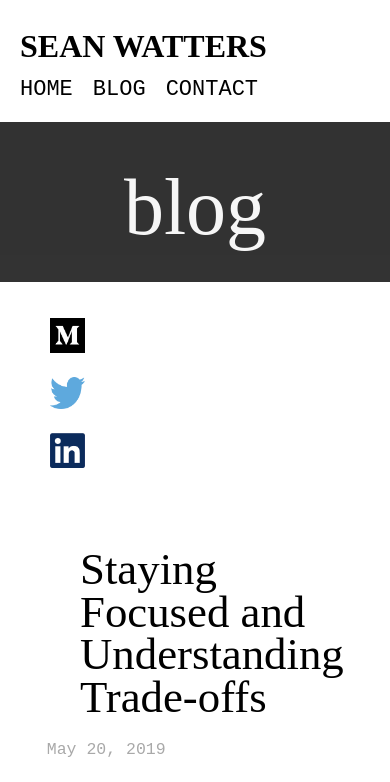
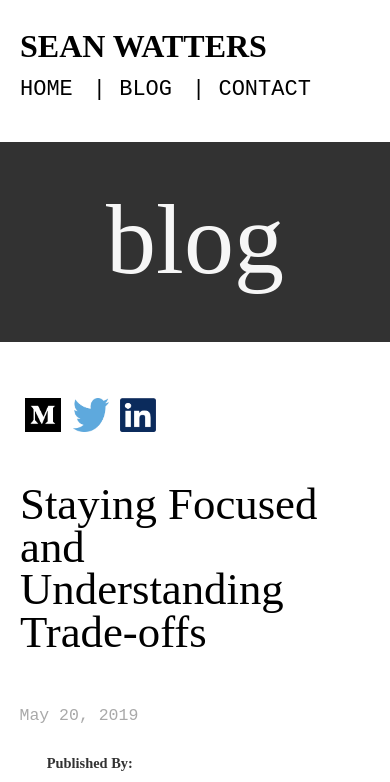
Before and after one commit to seanwatters/seanwatters.github.io, a plain HTML site: page blog.html in a window 390 px wide. Shown: the top 782 px of the page. Drawn offline with Linux system fonts and the light colour scheme.

Commit message:
updating for mobile

```diff
--- a/blog.html
+++ b/blog.html
@@ -17,8 +17,8 @@
         <ul style="list-style-type: none;">
           <nav>
             <li class="nav_links_list"><a href="index" style="color: black">HOME</a></li>
-            <li class="nav_links_list"><a href="blog" style="color: black">BLOG</a></li>
-            <li class="nav_links_list"><a href="contact" style="color: black">CONTACT</a></li>
+            <li class="nav_links_list">| <a href="blog" style="color: black">BLOG</a></li>
+            <li class="nav_links_list">| <a href="contact" style="color: black">CONTACT</a></li>
           </nav>
         </ul>
       </div>
@@ -29,11 +29,11 @@
 
       <ul class="link_icons_ul">
         <nav>
-          <li class="external_link_icons"><a href="https://medium.com/@sean_watters"><img src="icons/medium_icon.png" alt="Medium" width="35" height="35"></a>
+          <li class="external_link_icons"><a href="https://medium.com/@sean_watters"><img src="icons/medium_icon.png" alt="Medium" class="icon_style"></a>
 
-          <li class="external_link_icons"><a href="https://twitter.com/sean_watters"><img src="icons/twitter_icon.png" alt="Twitter" width="35" height="32"></a>
+          <li class="external_link_icons"><a href="https://twitter.com/sean_watters"><img src="icons/twitter_icon.png" alt="Twitter" class="icon_style"></a>
 
-          <li class="external_link_icons"><a href="https://www.linkedin.com/in/sean-watters-2877b9125/"><img src="icons/linkedin_icon.png" alt="LinkedIn" width="35" height="35"></a>
+          <li class="external_link_icons"><a href="https://www.linkedin.com/in/sean-watters-2877b9125/"><img src="icons/linkedin_icon.png" alt="LinkedIn" class="icon_style"></a>
         </nav>
       </ul>
     </header>
@@ -43,8 +43,8 @@
       <h2 style="padding-top: 50px; font-size:2.8em;"><a href="blog/staying-focused-and-understanding-trade-offs" style="color: black;">Staying Focused and Understanding Trade-offs</a></h2>
       <p style="margin-top: -30px; color: darkgrey;">May 20, 2019</p>
 
-      <h3 style="font-size: .9em; margin-left: 7.5%; color:black; opacity: .8;">Published By:</h3>
-      <a href="https://medium.com/better-programming" style="margin-left:11%;color: black; line-height: 0%;"><img src="icons/better_prog_logo.png" alt="Better Programming" width="230" height="30" style="display: block; margin-left:7.5%;"></a>
+      <h3 style="font-size: .9em; margin-left: 12%; color:black; opacity: .8;">Published By:</h3>
+      <a href="https://medium.com/better-programming" style="margin-left:11%;color: black; line-height: 0%;"><img src="icons/better_prog_logo.png" alt="Better Programming" width="230" height="30" style="display: block; margin-left:11%;"></a>
 
       <p>While this post is focused on software development, I have also found these ideas useful in other contexts. In fact, I have developed these perspectives primarily outside of a software context... </p>
 
--- a/css/styles.css
+++ b/css/styles.css
@@ -26,7 +26,7 @@ a:active {
   z-index: 100;
   font-family: "Courier New", Courier, monospace; font-weight: 400; font-size: 1.6em; color: black;
   float:right; margin-top: -10px;
-  padding-bottom: 10px;
+  padding-bottom: 30px;
 }
 
 .nav_links_list {
@@ -38,12 +38,20 @@ a:active {
 }
 
 .link_icons_ul {
+  padding-top: 10px;
   list-style-type: none;
+  margin-bottom: -40px;
+  float: left;
+}
+
+.icon_style {
+  height: 40;
+  width: 42;
 }
 
 .header_band {
   z-index: -100;
-  height: 160px;
+  height: 180px;
   background-color: black; opacity: 0.8; background-clip: border-box;
   clear: both;
 }
@@ -64,7 +72,7 @@ a:active {
 body {
   z-index: 100;
   background-color: white;
-  max-width: 850px;
+  max-width: 900px;
   margin-left: auto;
   margin-right: auto;
   clear: both;
@@ -73,8 +81,9 @@ body {
 h2 {
   z-index: 100;
   font-weight: 100; font-size: 3.5em; color: black; line-height: 95%;
-  margin-right: 80px;
-  margin-left: 80px;
+  margin-right: 95px;
+  margin-left: 95px;
+  float: left;
   clear: both;
 }
 
@@ -95,7 +104,7 @@ p {
   z-index: 100;
   font-size: 16.5px; font-family: "Courier New", Courier, monospace; line-height: 300%; color: black;
   margin-right: 12%; margin-left: 12%;
-  max-width: 700px; clear: both;
+  max-width: 800px; clear: both;
 }
 
 
@@ -138,6 +147,7 @@ p {
 .social_media_links {
   color: whitesmoke; font-family: "Courier New", Courier, monospace; font-size: 15px;
   padding-top: 60px;
+  margin-left: 30%;
 }
 
 .social_media_li {
@@ -197,38 +207,48 @@ p {
     z-index: 100;
     font-family: "Courier New", Courier, monospace; font-weight: 400; font-size: 22px;
 
-    float:left; margin-top: 0px; margin-left: -30px;padding-bottom: 10px;
+    float:left; margin-top: 0px; margin-left: -30px;padding-bottom: 30px;
   }
 
   .nav_links_list {
-    float: left; padding: 10px;
+    float: left; padding-right: 10px;
   }
 
   .external_link_icons {
-    float: none; padding: 10px;
+    float: left; padding: 10px;
+    width:27.5px;
+  }
+
+  .icon_style {
+    height: 34;
+    width: 36;
   }
 
   .link_icons_ul {
-    padding-top: 10px;
+    padding-top: 30px;
     list-style-type: none;
     float: left;
+    margin-left: -25px;
+    margin-bottom: -50px;
   }
 
   .header_band {
     z-index: -100;
-    height: 160px;
+    height: 200px;
     background-color: black; opacity: 0.8; background-clip: border-box;
     clear: both;
   }
 
   .title_style {
-    font-size: 80px; font-weight: 100; color: whitesmoke;
+    font-size: 100px; font-weight: 100; color: whitesmoke;
     margin-left: 7%; padding-top: 40px; margin-right: 7%;
   }
 
   .headshot {
     width: 300; height: 292;
-    float: left;
+    float: none;
+    text-align: center;
+    padding-bottom: 30px;
   }
 
 
@@ -246,8 +266,8 @@ p {
   h2 {
     z-index: 100;
     font-weight: 100; font-size: 3.5em; color: black; line-height: 95%;
-    margin-right: 80px;
-    margin-left: 80px;
+    margin-right: 40px;
+    margin-left: 20px;
     clear: both;
   }
 
@@ -267,7 +287,7 @@ p {
   p {
     z-index: 100;
     font-size: 16.5px; font-family: "Courier New", Courier, monospace; line-height: 300%; color: black;
-    margin-right: 12%; margin-left: 12%;
+    margin-right: 5%; margin-left: 5%;
     max-width: 700px; clear: both;
   }
 
@@ -310,7 +330,8 @@ p {
 
   .social_media_links {
     color: whitesmoke; font-family: "Courier New", Courier, monospace; font-size: 15px;
-    padding-top: 60px; padding-left: 20px;
+    padding-top: 60px;
+    margin-left: 5%;
   }
 
   .social_media_li {
```
Also changed, not shown: contact.html (+6 -6 lines), index.html (+5 -5 lines).
